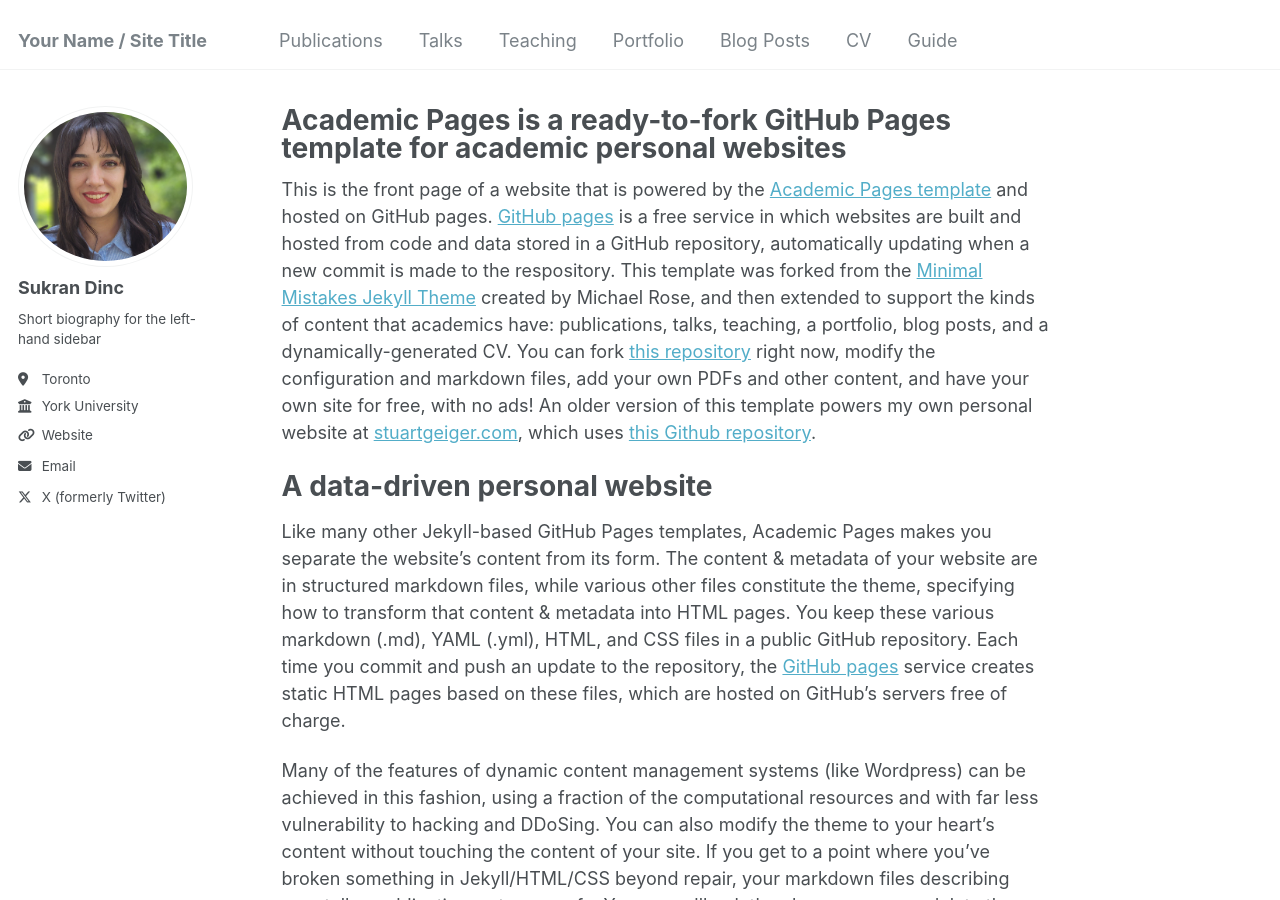
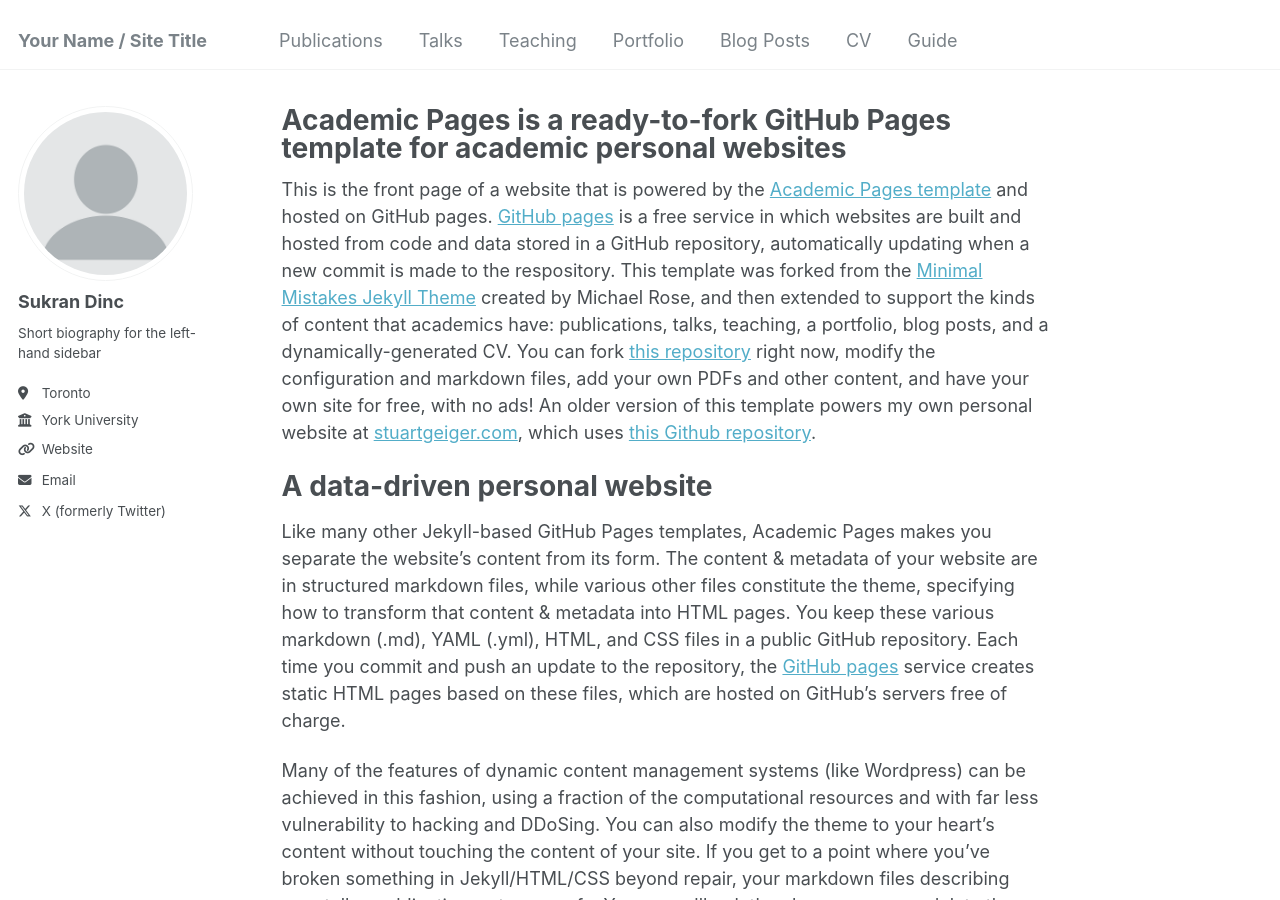
Before and after one commit to sukrandinc/sukrandinc.github.io, a Jekyll site: the page built from _pages/about.md, in a window 1280 px wide and 900 px high. Built offline with Jekyll 4.4.1, drawn with Linux system fonts in a browser that asks for light colours.

Commit message:
Update _config.yml

```diff
--- a/_config.yml
+++ b/_config.yml
@@ -21,7 +21,7 @@ repository               : "academicpages/academicpages.github.io"
 #               Additional customization can be done by editing /_includes/author-profile.html
 author:
   # Biographic information
-  avatar           : "sukran.JPG"
+  avatar           : "profile.png"
   name             : "Sukran Dinc"
   pronouns         : # example: "she/her"
   bio              : "Short biography for the left-hand sidebar"
```
